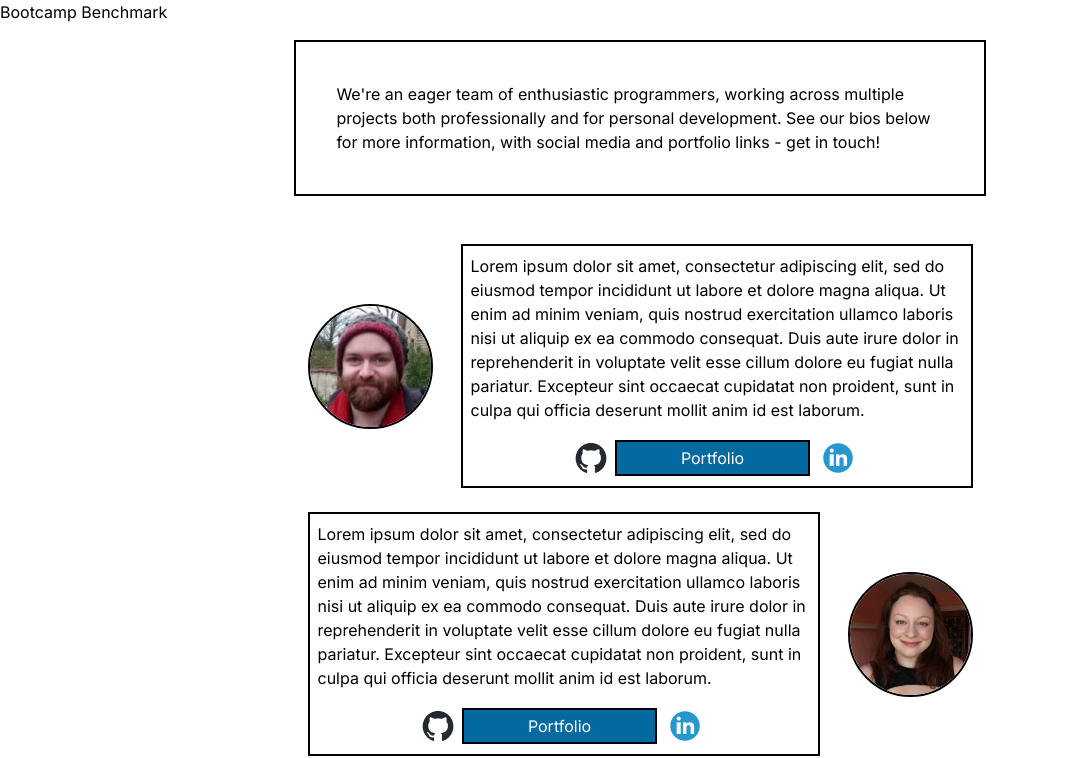
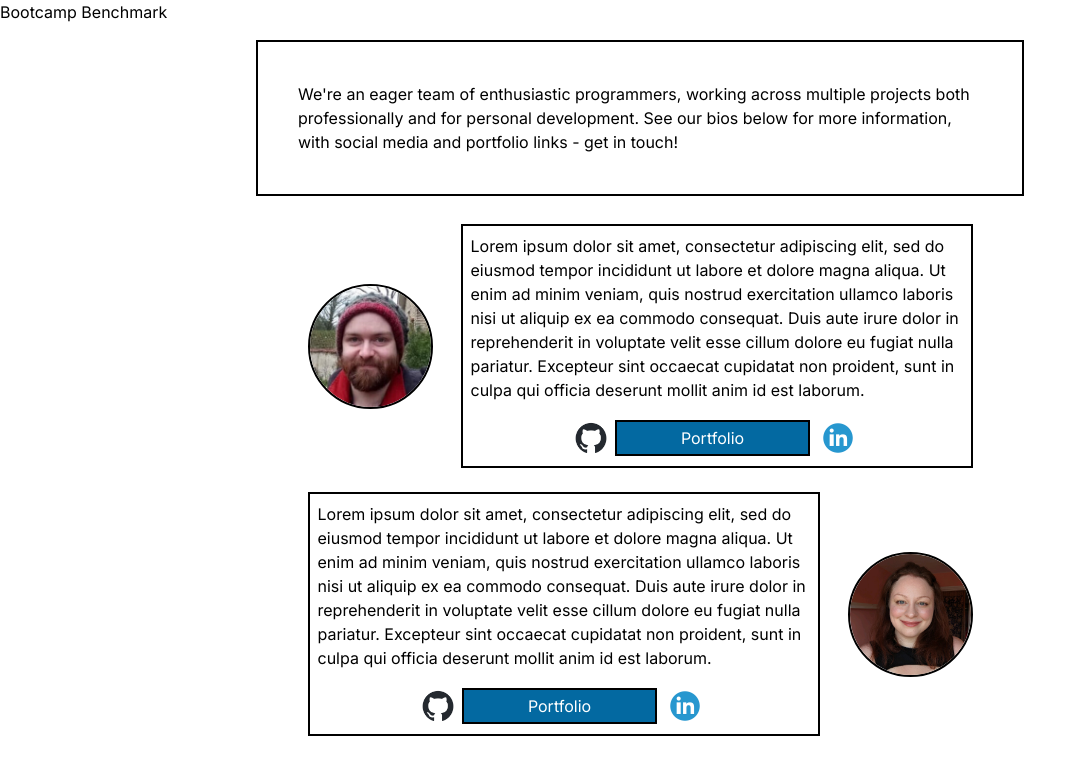
Before and after one commit to beaver-factory/bootcamp_benchmark_webapp, a Next.js app: page /about-us in a window 1280 px wide. Shown: the top 758 px of the page, without its empty margins (0-1086 px from the left). Built offline with nearby package versions, Linux system fonts and the light colour scheme.

Commit message:
fix: layout

```diff
--- a/src/app/about-us/components/aboutUsBio.tsx
+++ b/src/app/about-us/components/aboutUsBio.tsx
@@ -1,7 +1,7 @@
 export default function aboutUsBio() {
   return (
-    <section className="w-[90vw] flex justify-center items-center bg-white">
-      <p className="border-solid border-black border-2 p-10 mb-10 w-[60%]">
+    <section className="w-[100vw] h-max flex justify-center align-center ">
+      <p className="border-solid border-black border-2 p-10 mb-5 w-[60%] h-max bg-white">
         We're an eager team of enthusiastic programmers, working across multiple projects both professionally and for personal development. See our bios below for more information, with social media and portfolio links - get in touch!
       </p>
     </section>
```
